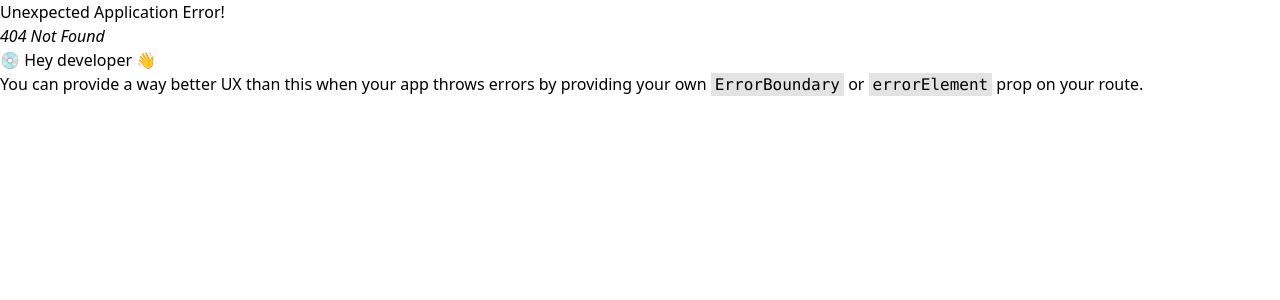
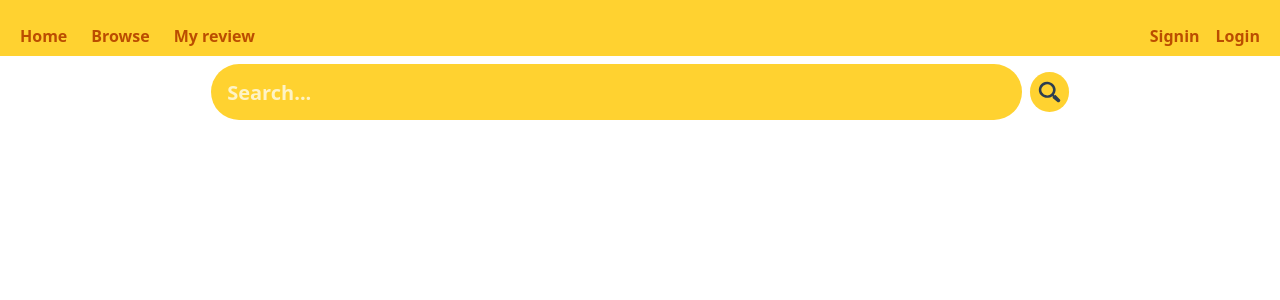
Before and after one commit to kifo99/nyanime-list, a React (Vite) app in the folder client/: page /browse in a window 1280 px wide. Before the commit this address had no page. Shown: the top 300 px of the page. Built offline with nearby package versions, Linux system fonts and the light colour scheme.

Commit message:
Adding changes to Home page and Creating Browse page

```diff
--- a/client/src/components/Anime/AnimeCard.jsx
+++ b/client/src/components/Anime/AnimeCard.jsx
@@ -20,7 +20,11 @@ export default function AnimeCard({ anime, onGetAnime }) {
   }
 
   return (
-    <li className="flex flex-wrap items-start justify-between p-4 border-b border-gray-300">
+    <Link
+      onClick={() => handleShowMore(anime.id)}
+      className="flex flex-wrap items-start justify-between p-4 border-b border-gray-300"
+      to={`/anime/${anime.id}`}
+    >
       <div className="w-full md:w-1/3 lg:w-1/4 p-4">
         <img
           src={anime.image}
@@ -63,18 +67,8 @@ export default function AnimeCard({ anime, onGetAnime }) {
             {anime.episodes}
           </p>
         </div>
-
-        <div className="flex justify-center items-center mt-20">
-          <Link
-            onClick={() => handleShowMore(anime.id)}
-            className="w-48 bg-amber-300 p-2 rounded-full text-amber-50 hover:bg-amber-400 focus:outline-none focus:ring-2 focus:ring-amber-bg-amber-300 transition-all "
-            to={`/anime/${anime.id}`}
-          >
-            Show more...
-          </Link>
-        </div>
       </div>
-    </li>
+    </Link>
   );
 }
 
--- /dev/null
+++ b/client/src/components/Hero/Hero.jsx
@@ -0,0 +1,18 @@
+export default function Hero() {
+  return (
+    <div className="flex-row gap-2.5 items-center justify-center mt-7 mb-7">
+      <div className="flex justify-center items-center mt-3 mb-3">
+        <h1 className="text-center text-6xl font-bold text-amber-400">
+          Join the Ultimate Anime Community!
+        </h1>
+      </div>
+
+      <div className="flex justify-center items-center mt-3 mb-3">
+        <p className="text-center text-3xl font-medium text-gray-700">
+          Share reviews, build your watchlist, and connect with anime lovers
+          worldwide.
+        </p>
+      </div>
+    </div>
+  );
+}
--- a/client/src/components/Navigation/Navbar.jsx
+++ b/client/src/components/Navigation/Navbar.jsx
@@ -54,9 +54,9 @@ const Navbar = forwardRef(function Navbar(
           <li className="mb-4 lg:mb-0 lg:pe-2">
             <Link
               className="text-amber-700 font-bold transition duration-200 hover:text-amber-950 hover:ease-in-out focus:text-amber-950 active:text-amber-950 motion-reduce:transition-none dark:text-white/60 dark:hover:text-white/80 dark:focus:text-white/80 dark:active:text-white/80 lg:px-2"
-              to="/watchlist"
+              to="/browse"
             >
-              My watch list
+              Browse
             </Link>
           </li>
           <li className="mb-4 lg:mb-0 lg:pe-2">
--- a/client/src/main.jsx
+++ b/client/src/main.jsx
@@ -6,6 +6,7 @@ import App from "./App.jsx";
 import "./style.css";
 import AnimeDetails from "./pages/Anime/AnimeDetails.jsx";
 import Home from "./pages/Home/Home.jsx";
+import Browse from "./pages/Browse/Browse.jsx";
 
 const router = createBrowserRouter([
   {
@@ -13,6 +14,14 @@ const router = createBrowserRouter([
     element: (
       <App>
         <Home />
+      </App>
+    ),
+  },
+  {
+    path: "/browse",
+    element: (
+      <App>
+        <Browse />
       </App>
     ),
   },
--- a/client/src/pages/Browse/Browse.jsx
+++ b/client/src/pages/Browse/Browse.jsx
@@ -0,0 +1,33 @@
+import { useState } from "react";
+
+import Search from "../../components/Search/Search";
+import AnimeCard from "../../components/Anime/AnimeCard";
+
+export default function Browse() {
+  const [animeList, setAnimeList] = useState([]);
+  const [anime, setAnime] = useState({});
+  const [isSelected, setIsSelected] = useState(false);
+
+  return (
+    <div className="Container mx-auto px-4 ">
+      <div className="flex justify-center">
+        <div className="w-[70%]">
+          <Search onSetAnimeList={setAnimeList} />
+        </div>
+      </div>
+
+      <div className="Container">
+        <ul>
+          {animeList.map((anime) => (
+            <AnimeCard
+              anime={anime}
+              onGetAnime={setAnime}
+              onSelect={setIsSelected}
+              key={anime.id}
+            />
+          ))}
+        </ul>
+      </div>
+    </div>
+  );
+}
--- a/client/src/pages/Home/Home.jsx
+++ b/client/src/pages/Home/Home.jsx
@@ -6,13 +6,12 @@ import AnimeCard from "../../components/Anime/AnimeCard";
 import AnimeItemCard from "../../components/Anime/AnimeItemCard";
 import Search from "../../components/Search/Search";
 import List from "../../components/List/List";
+import Hero from "../../components/Hero/Hero";
 
 export default function Home() {
-  const [animeList, setAnimeList] = useState([]);
   const [seasonAnimeList, setSeasonAnimeList] = useState([]);
   const [recommendationAnimeList, setRecommendationAnimeList] = useState([]);
-  const [anime, setAnime] = useState({});
-  const [isSelected, setIsSelected] = useState(false);
+
   const [isLoading, setIsLoading] = useState(true);
 
   useEffect(() => {
@@ -49,18 +48,13 @@ export default function Home() {
     };
   }, []);
 
-
   if (isLoading) return <div>Loading...</div>;
 
   return (
     <div className="Container mx-auto px-4 ">
-      <div className="flex justify-center">
-        <div className="w-[70%]">
-          <Search onSetAnimeList={setAnimeList} />
-        </div>
-      </div>
+      <div className="Container">
+        <Hero />
 
-      <div className="Container">
         <List title={"Winter 2025 anime"} anime={seasonAnimeList}>
           {seasonAnimeList.map((anime) => (
             <AnimeItemCard anime={anime} key={anime.id} />
@@ -74,16 +68,6 @@ export default function Home() {
             <AnimeItemCard anime={anime} key={anime.id} />
           ))}
         </List>
-        <ul>
-          {animeList.map((anime) => (
-            <AnimeCard
-              anime={anime}
-              onGetAnime={setAnime}
-              onSelect={setIsSelected}
-              key={anime.id}
-            />
-          ))}
-        </ul>
       </div>
     </div>
   );
```
